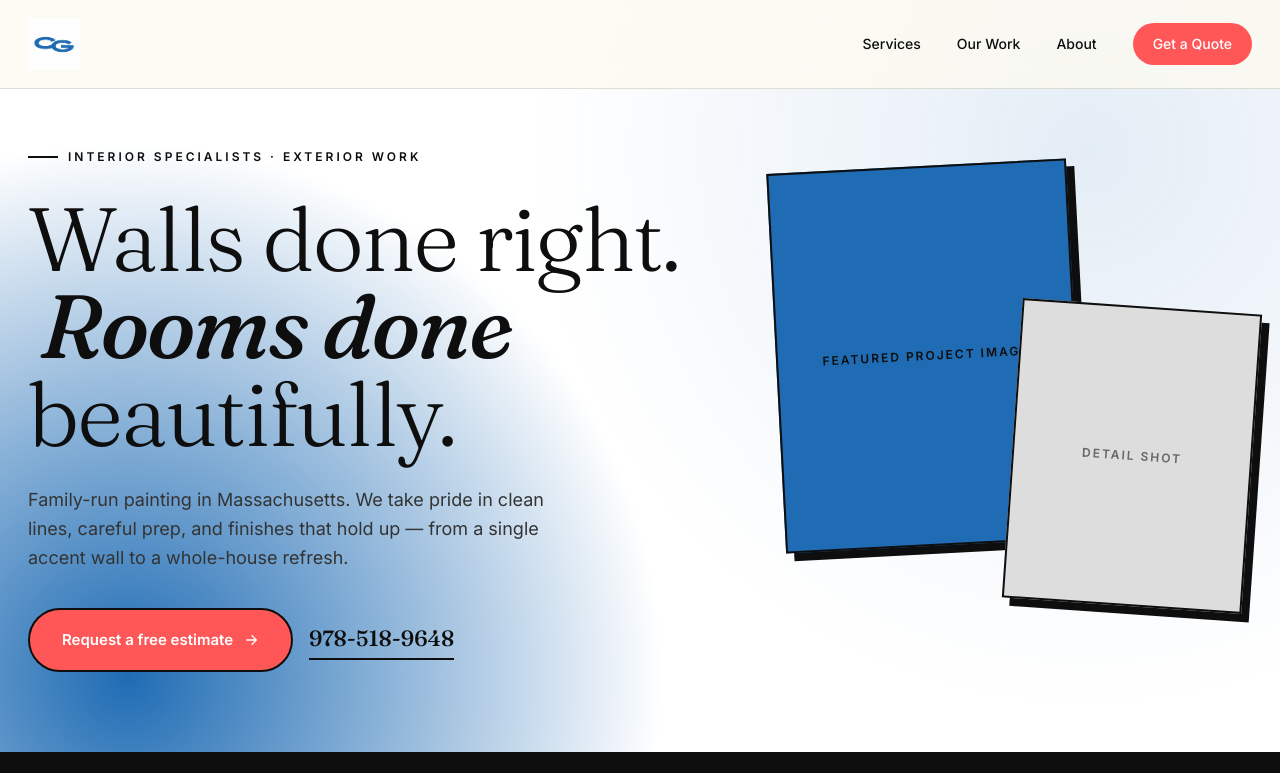
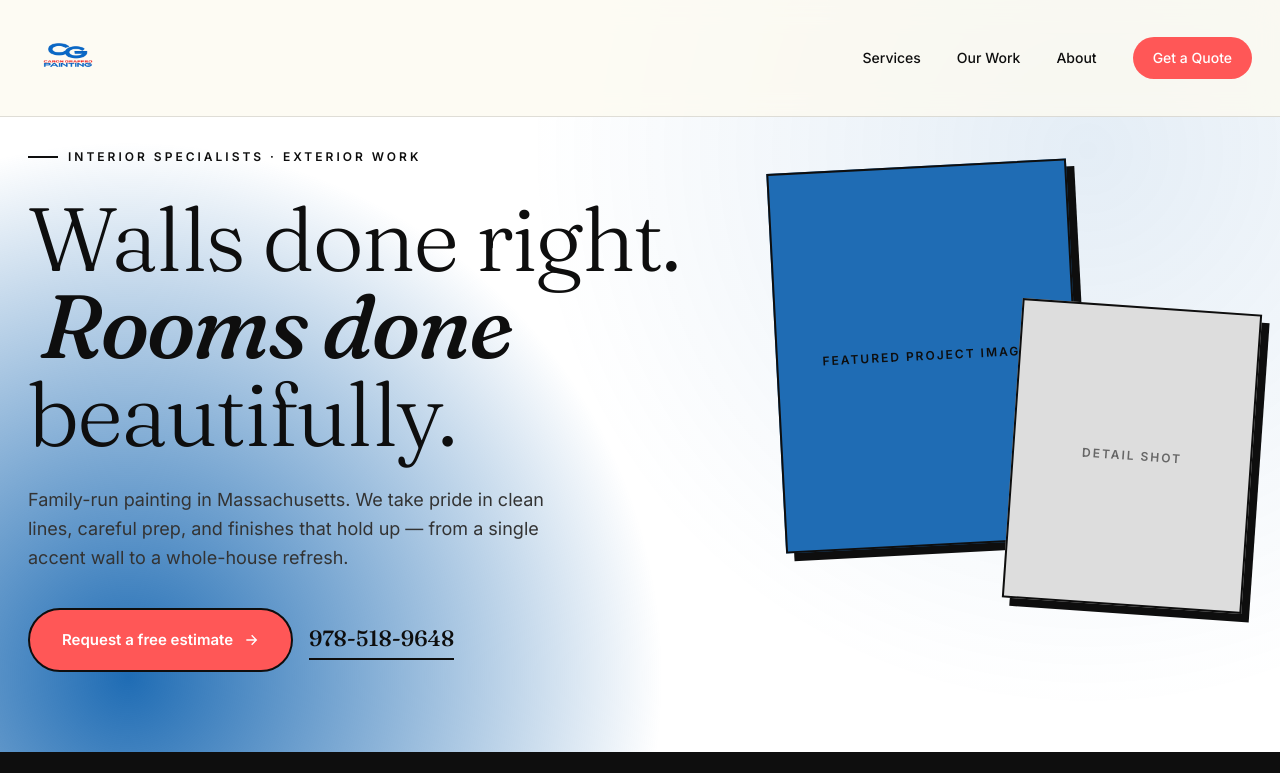
Before and after one commit to tcaron146/cngupload, a website: page cng.html in a window 1280 px wide. Shown: the top 773 px of the page. Drawn offline with Linux system fonts and the light colour scheme.

Commit message:
Use transparent logo in nav, larger size

```diff
--- a/cng.html
+++ b/cng.html
@@ -404,7 +404,7 @@
 <nav>
   <div class="nav-inner">
     <div class="logo-slot">
-      <img src="simplifiedlogo.PNG" alt="C&G Painting" style="height:52px;width:auto;">
+      <img src="transparent.PNG" alt="C&G Painting" style="height:80px;width:auto;">
     </div>
     <div class="nav-links">
       <a href="#services">Services</a>
```
Also changed, not shown: public/index.html (+1 -1 lines).
